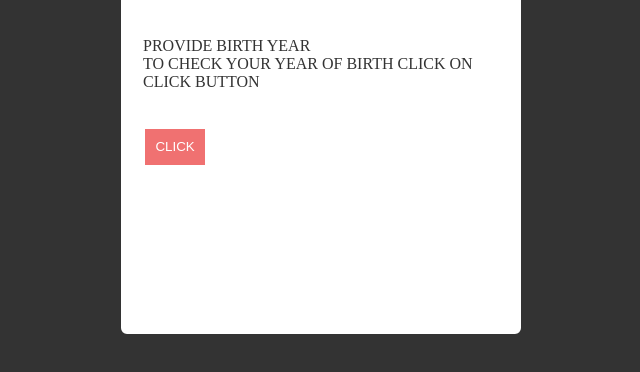
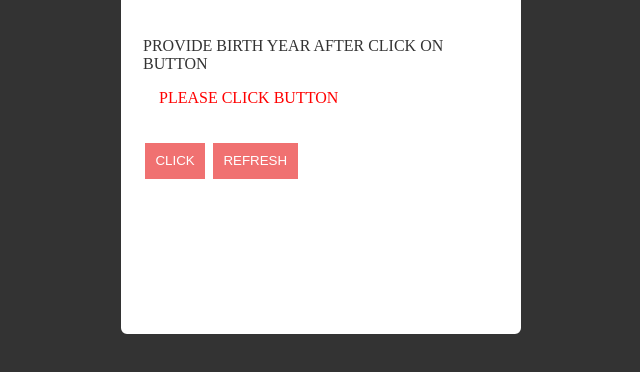
Before and after one commit to Shubham-Patidar961/age-calculator, a plain HTML site: page index.html in a window 1280 px wide. Shown: the part 266-638 px from the top of the page, without its empty margins (319-959 px from the left). Drawn offline with Linux system fonts and the light colour scheme.

Commit message:
modified file

```diff
--- a/app.js
+++ b/app.js
@@ -10,3 +10,9 @@ btnclick.addEventListener("click", () => {
     btn.innerHTML = ` you are ${birthyearcla} year old`;
   }
 });
+
+// code for set things back //
+const refrsh = document.querySelector("#refrsh");
+refrsh.addEventListener("click", () => {
+  btn.innerHTML = " ";
+});
--- a/index.html
+++ b/index.html
@@ -12,13 +12,14 @@
         <h1>AGE CALCULAT0R</h1>
         <br />
         <br />
-        <label for="">PROVIDE BIRTH YEAR </label>
+        <label for=""> PROVIDE BIRTH YEAR AFTER CLICK ON BUTTON </label>
         <br />
-        <p>TO CHECK YOUR YEAR OF BIRTH CLICK ON CLICK BUTTON</p>
-        <br />
-        <p class="btnclick"></p>
+        <p>PLEASE CLICK BUTTON</p>
+
         <br />
         <button class="btn">CLICK</button>
+        <button class="btn" id="refrsh">REFRESH</button>
+        <p class="btnclick"></p>
       </div>
     </div>
     <script src="app.js "></script>
--- a/style.css
+++ b/style.css
@@ -84,3 +84,7 @@ td {
   color: black;
   border: 4px solid #333;
 }
+P {
+  padding: 1rem;
+  color: red;
+}
```
